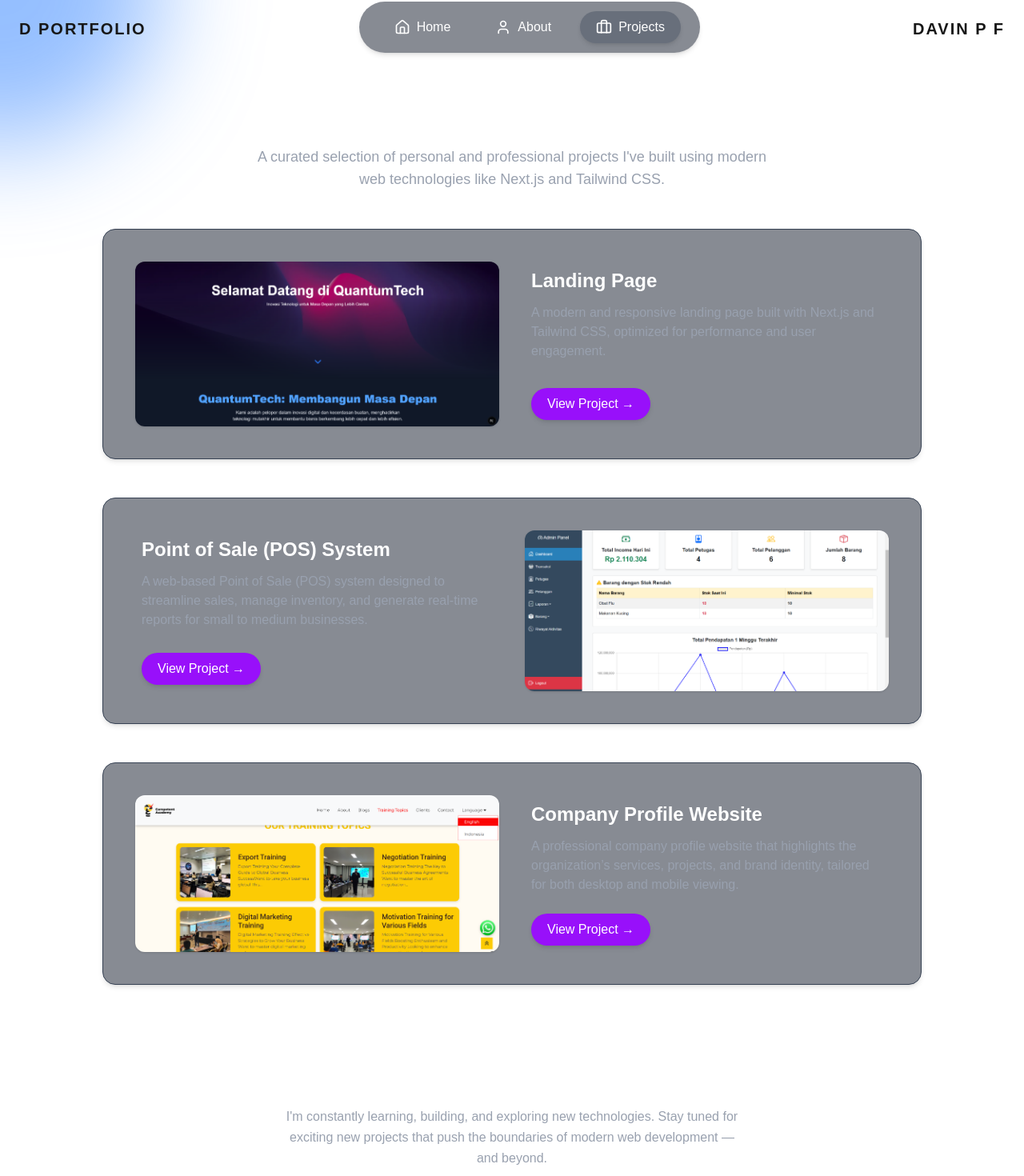
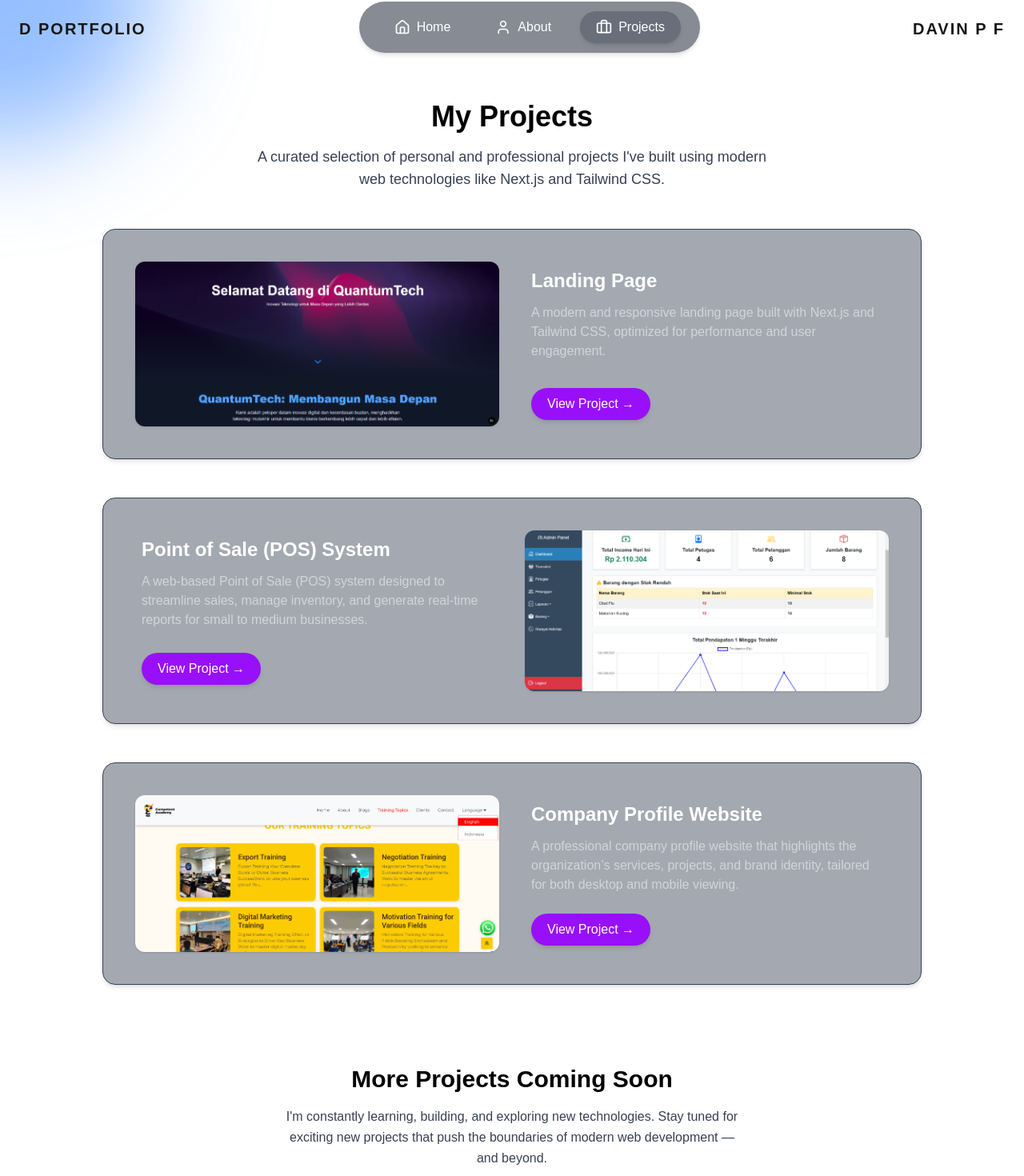
Before and after one commit to VinLvy/D-portfolio, a Next.js app: page /projects in a window 1280 px wide. Shown: the part 18-1488 px from the top of the page at 80% size. Built offline with nearby package versions, Linux system fonts and the light colour scheme.

Commit message:
Projects 2.8

```diff
--- a/src/app/projects/page.js
+++ b/src/app/projects/page.js
@@ -33,10 +33,10 @@ export default function Projects() {
       transition={{ duration: 0.5 }}
       className="flex flex-col items-center justify-center min-h-screen px-6 py-12"
     >
-      <h1 className="text-4xl md:text-4xl mt-8 md:mt-24 font-bold text-white mb-4 text-center">
+      <h1 className="text-4xl md:text-4xl mt-8 md:mt-24 font-bold text-black dark:text-white mb-4 text-center">
         My Projects
       </h1>
-      <p className="text-gray-400 text-lg md:text-l mb-12 text-center max-w-2xl mx-auto">
+      <p className="text-gray-700 dark:text-gray-400 text-lg md:text-l mb-12 text-center max-w-2xl mx-auto">
         A curated selection of personal and professional projects I&apos;ve built using modern web technologies like Next.js and Tailwind CSS.
       </p>
 
@@ -48,7 +48,7 @@ export default function Projects() {
             animate={{ opacity: 1, y: 0 }}
             transition={{ delay: index * 0.2, duration: 0.1 }}
             className={`flex flex-col md:flex-row ${index % 2 !== 0 ? "md:flex-row-reverse" : ""}
-            items-stretch bg-gray-900/50 border border-gray-700 hover:border-purple-500 rounded-2xl overflow-hidden shadow-md hover:shadow-purple-900/30 transition-all duration-300 max-w-5xl w-full mx-auto backdrop-blur-md p-4 md:p-6`}
+            items-stretch bg-gray-600/50 dark:bg-gray-900/50 border border-gray-700 hover:border-purple-500 rounded-2xl overflow-hidden shadow-md hover:shadow-purple-900/30 transition-all duration-300 max-w-5xl w-full mx-auto backdrop-blur-md p-4 md:p-6`}
           >
             <div className="w-full md:w-1/2 flex items-center justify-center p-4">
               <Image
@@ -65,7 +65,7 @@ export default function Projects() {
                 <h2 className="text-2xl font-semibold text-white mb-3 transition-colors duration-300">
                   {project.title}
                 </h2>
-                <p className="text-gray-400 mb-4">{project.description}</p>
+                <p className="text-gray-300 dark:text-gray-400 mb-4">{project.description}</p>
               </div>
               <Link
                 href={project.link}
@@ -80,10 +80,10 @@ export default function Projects() {
 
       {/* Bagian penutup setelah daftar project */}
       <div className="mt-20 text-center mb-15">
-        <h2 className="text-2xl md:text-3xl font-bold text-white mb-4">
+        <h2 className="text-2xl md:text-3xl font-bold text-black dark:text-white mb-4">
           More Projects Coming Soon
         </h2>
-        <p className="text-md text-gray-400 max-w-xl mx-auto leading-relaxed">
+        <p className="text-md text-gray-700 dark:text-gray-400 max-w-xl mx-auto leading-relaxed">
           I&apos;m constantly learning, building, and exploring new technologies. Stay tuned for exciting new projects that push the boundaries of modern web development — and beyond.
         </p>
       </div>
```
